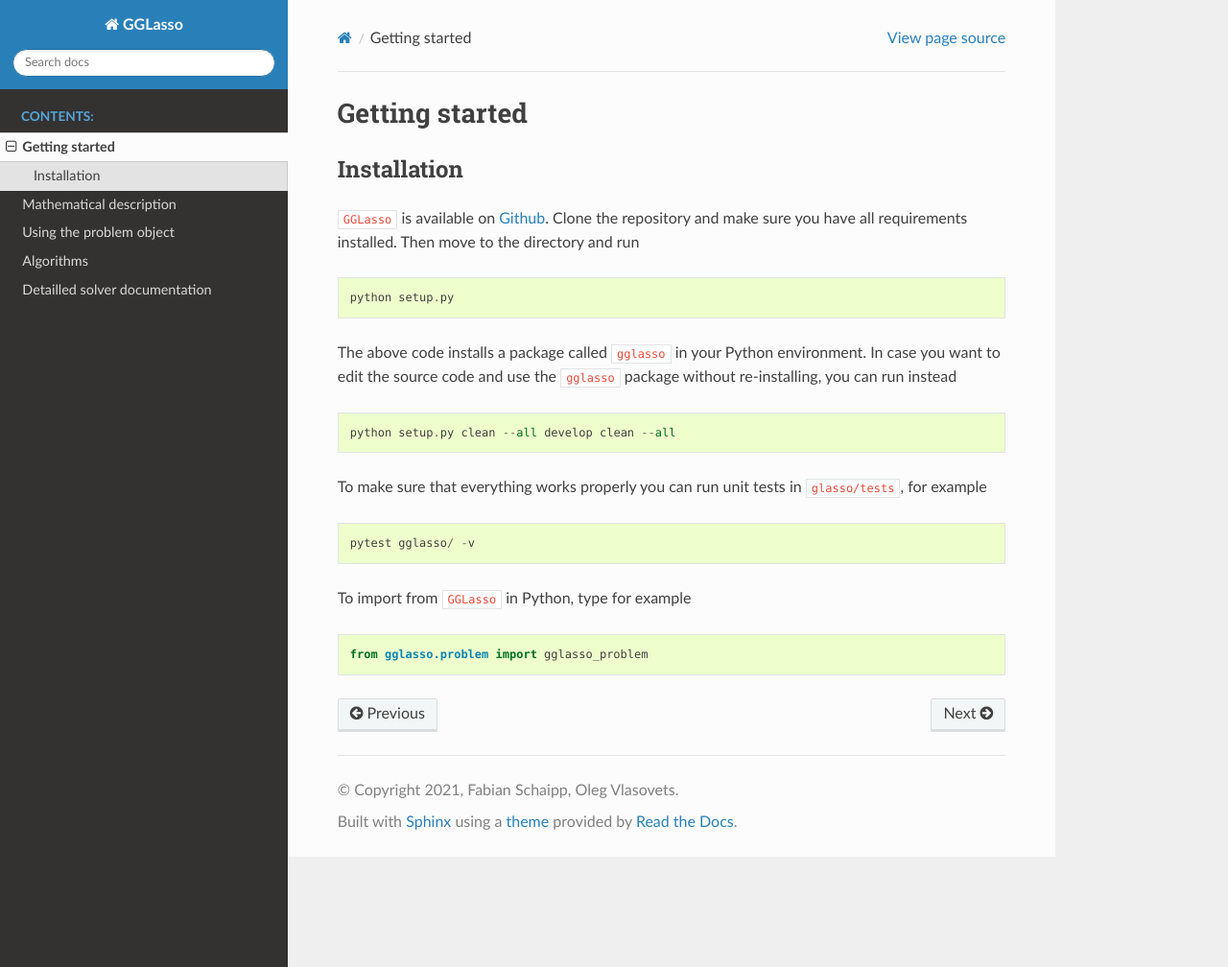
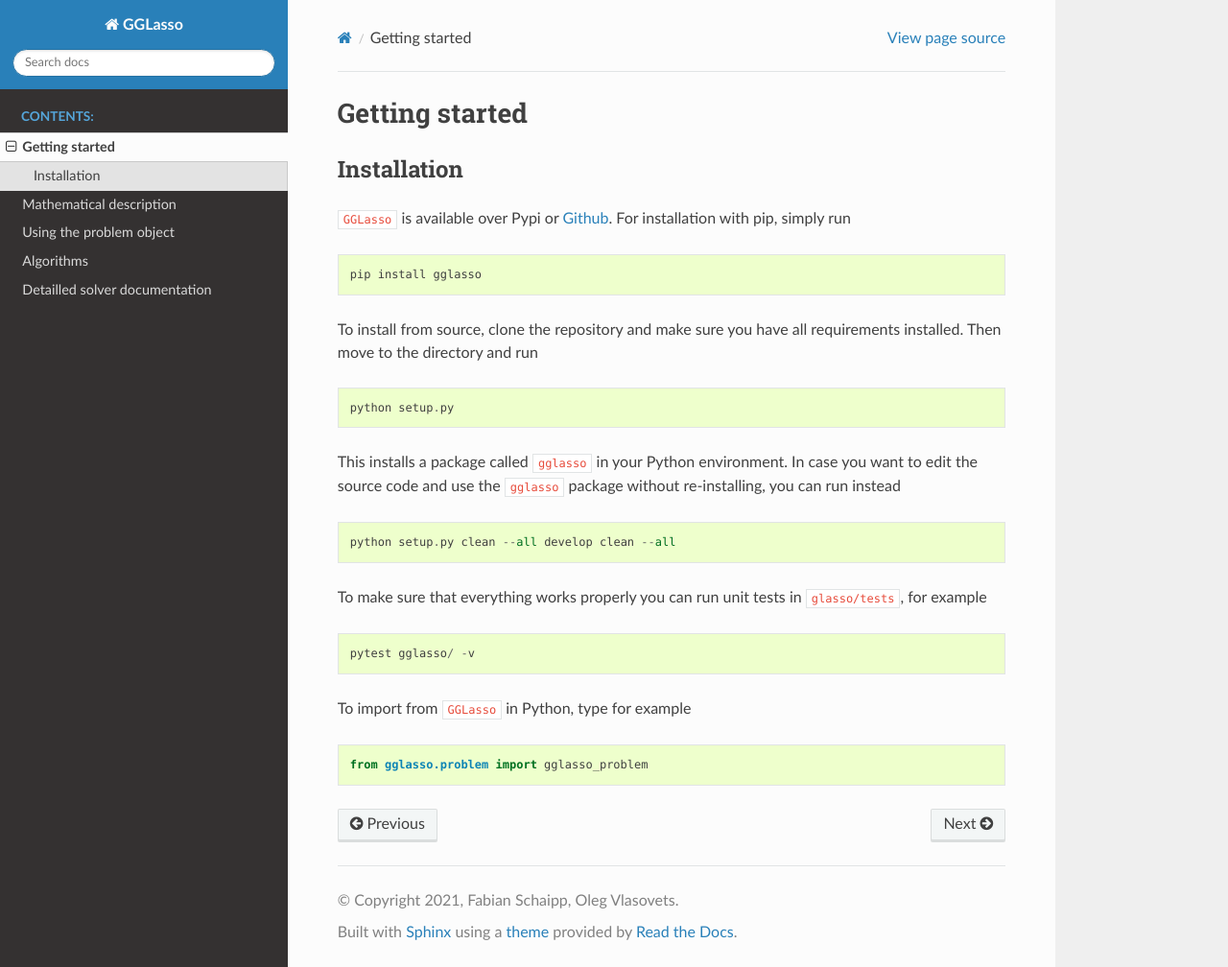
Before and after one commit to fabian-sp/GGLasso, a Sphinx documentation site: the page built from docs/source/getting-started.rst, in a window 1280 px wide and 1008 px high. Shown: the whole window at 96% size. Built offline with Sphinx 7.4.7 and the Read the Docs theme 2.0.0, drawn with Linux system fonts in a browser that asks for light colours; pages that are not in the unit, such as notebooks, are missing from menus.

Commit message:
fix some typos

```diff
--- a/docs/source/getting-started.rst
+++ b/docs/source/getting-started.rst
@@ -6,14 +6,19 @@ Getting started
 Installation
 ^^^^^^^^^^^^^^^^
 
-``GGLasso`` is available on `Github`_. Clone the repository and make sure you have all requirements installed.
-Then move to the directory and run
+``GGLasso`` is available over Pypi or `Github`_. For installation with pip, simply run
+
+.. code-block::
+
+     pip install gglasso
+
+To install from source, clone the repository and make sure you have all requirements installed. Then move to the directory and run
 
 .. code-block::
 
      python setup.py
 
-The above code installs a package called ``gglasso`` in your Python environment. In case you want to edit the source code and use the ``gglasso`` package without re-installing, you can run instead
+This installs a package called ``gglasso`` in your Python environment. In case you want to edit the source code and use the ``gglasso`` package without re-installing, you can run instead
 
 .. code-block::
 
--- a/docs/source/index.rst
+++ b/docs/source/index.rst
@@ -6,7 +6,7 @@
 Welcome to GGLasso's documentation!
 ===================================
 
-``GGLasso`` is a Python package that enables sparse inverse covariance estimation (Graphical Lasso). Moreover, it contains solvers and model selection procedures for Multiple Graphical Lasso problems such as Group and Fused Graphical Lasso.
+``GGLasso`` (**G**eneral **G**raphical **Lasso**) is a Python package for the estimating of sparse (or sparse plus low rank) inverse covariance matrices. Moreover, it contains solvers and model selection procedures for Multiple Graphical Lasso problems such as Group and Fused Graphical Lasso.
 
 The package is available on `Github`_ .
 
--- a/docs/source/problem-object.rst
+++ b/docs/source/problem-object.rst
@@ -24,11 +24,11 @@ Class GGLassoEstimator
 
 Model selection
 ^^^^^^^^^^^^^^^^^^^^^^^^^^^^^^^^^^^^^^^^^^^^^^^^^^^^^^^^^^^^^^^^^^^^
-Choosing the regularization parameters :math:`\lambda_1` and :math:`\lambda_2` (and :math:`\mu_1` in the latent variable case) has a crucial impact how well the Graphical Lasso solution recovers true edges/ non-zero entries of the precision matrix.
+Choosing the regularization parameters :math:`\lambda_1` and :math:`\lambda_2` (and :math:`\mu_1` in the latent variable case) has crucial impact how well the Graphical Lasso solution recovers true edges/ non-zero entries of the precision matrix.
 
 ``GGLasso`` contains model selection functionalities for each of the problem described in :ref:`Mathematical description`. Model selection is done via grid searches on the regularization parameters where the quality of a solution is assessed either with the AIC (Akaike Information Criterion) or the eBIC (Extended Bayesian Information Criterion).
 
-Typically, the eBIC chooses sparser solutions and thus leads to less false discoveries. For a single precision matrix estimate :math:`\hat{\Theta}` of dimension :math:`p` with :math:`N` samples ìt is given by
+Typically, the eBIC chooses sparser solutions and thus leads to less false discoveries. For a single precision matrix estimate :math:`\hat{\Theta}` of dimension :math:`p` with :math:`N` samples it is given by
 
 .. math::
    eBIC_\gamma(\lambda_1) = N \left(-\log \det \hat{\Theta} + \langle S, \hat{\Theta}\rangle\right) + E \log N + 4 E \gamma \log p
--- a/docs/source/solvers-overview.rst
+++ b/docs/source/solvers-overview.rst
@@ -6,7 +6,7 @@ This page aims to give an overview of the functions you need to call for solving
 
 A popular algorithm for solving SGL and MGL problems is the ADMM [ref8]_, [ref5]_, [ref2]_, [ref3]_. Alternatively, a proximal point dual Newton algorithm (PPDNA) was proposed for GGL [ref6]_ and FGL [ref7]_.
 
-The ``GGLasso`` package contains and ADMM solver for all problem formulations as well as the PPDNA solver for MGL problems without latent variables. Far a detailled documentation of all of the solvers described below, see :ref:`Detailled solver documentation`
+The ``GGLasso`` package contains and ADMM solver for all problem formulations as well as the PPDNA solver for MGL problems without latent variables. For a detailled documentation of all of the solvers described below, see :ref:`Detailled solver documentation`
 
 
 **Note**: all solvers need as input an empirical covariance matrix (or a collection of matrices for MGL) and a starting point. Using the identity matrix as starting point, if no better guess is available, typically works fine.
```
Also changed, not shown: 5 other files.
